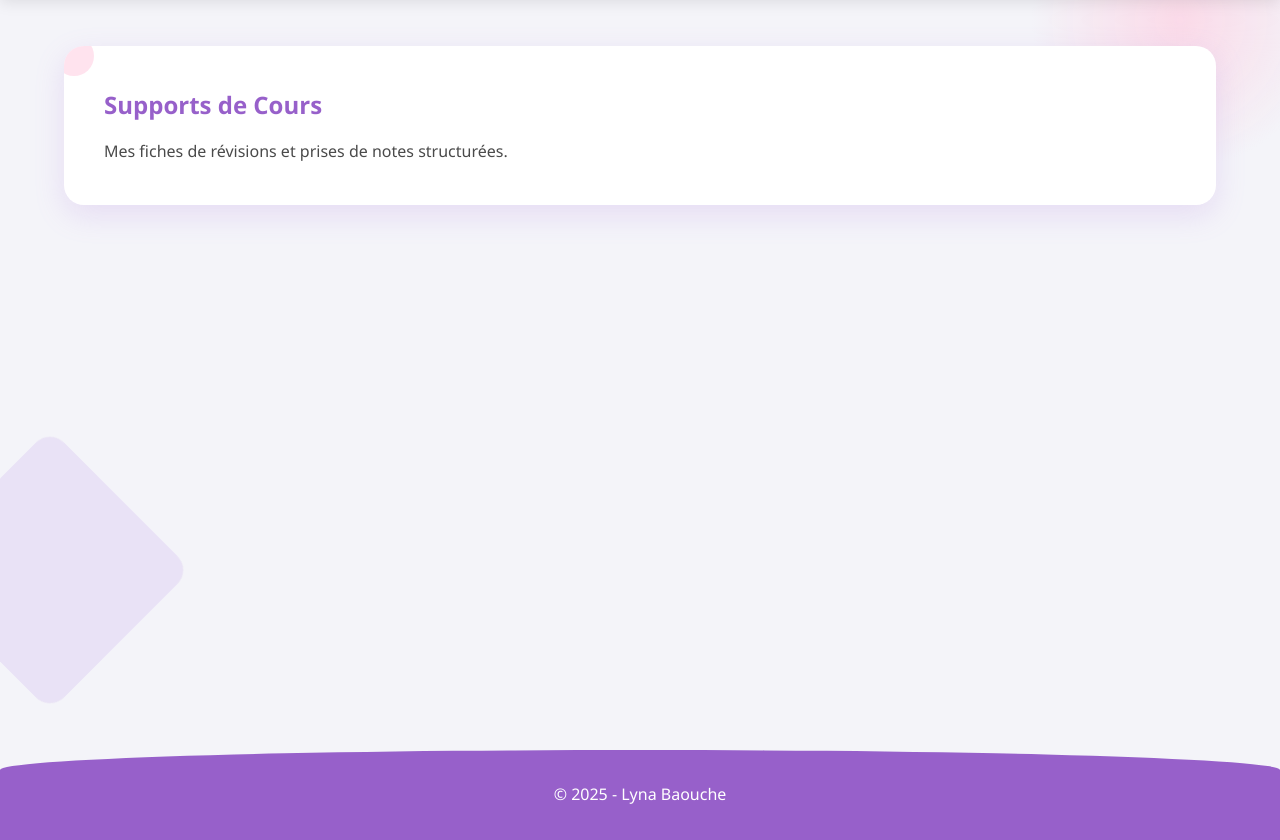
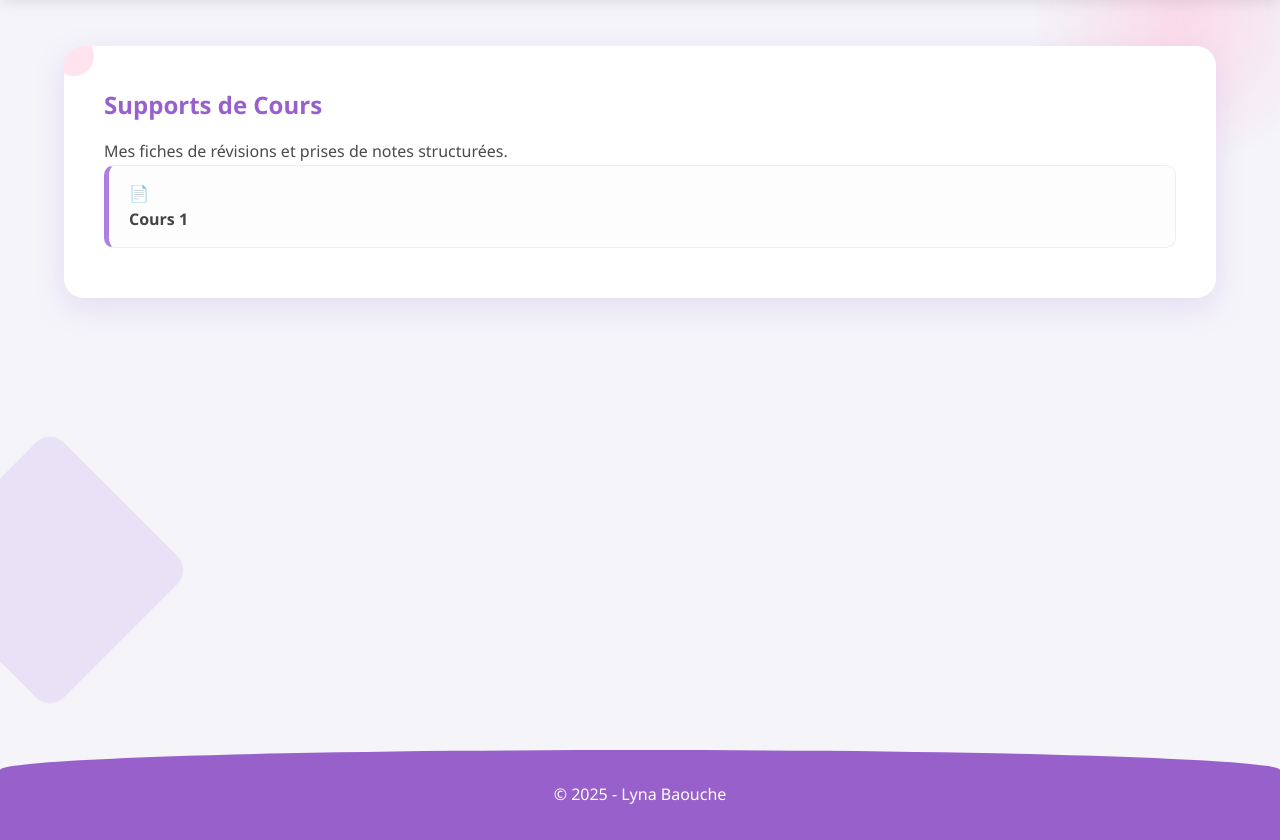
Before and after one commit to LynaBaouche/Portfolio, a plain HTML site: page cours.html in a window 1280 px wide. Shown: the part 80-920 px from the top of the page. Drawn offline with Linux system fonts and the light colour scheme.

```diff
--- a/cours.html
+++ b/cours.html
@@ -27,7 +27,7 @@
 
         <div class="file-list">
             <ul>
-
+                <li>📄 <a href="assets/docs/Cours%201%20-%20Marketing.pdf" target="_blank"> Cours 1</a></li>
             </ul>
         </div>
     </section>
```
Also changed, not shown: travaux.html (+0 -1 lines), 1 other file.
